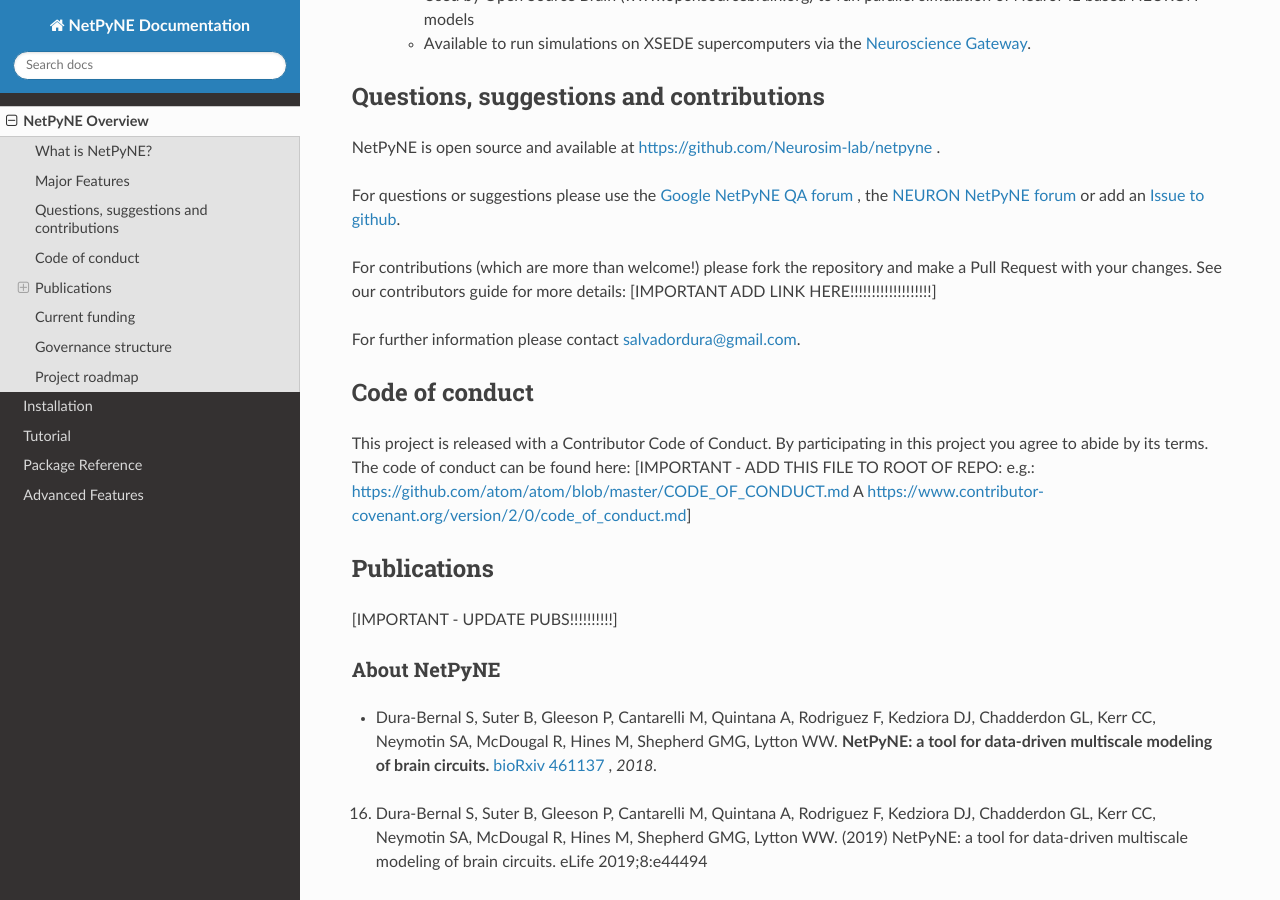
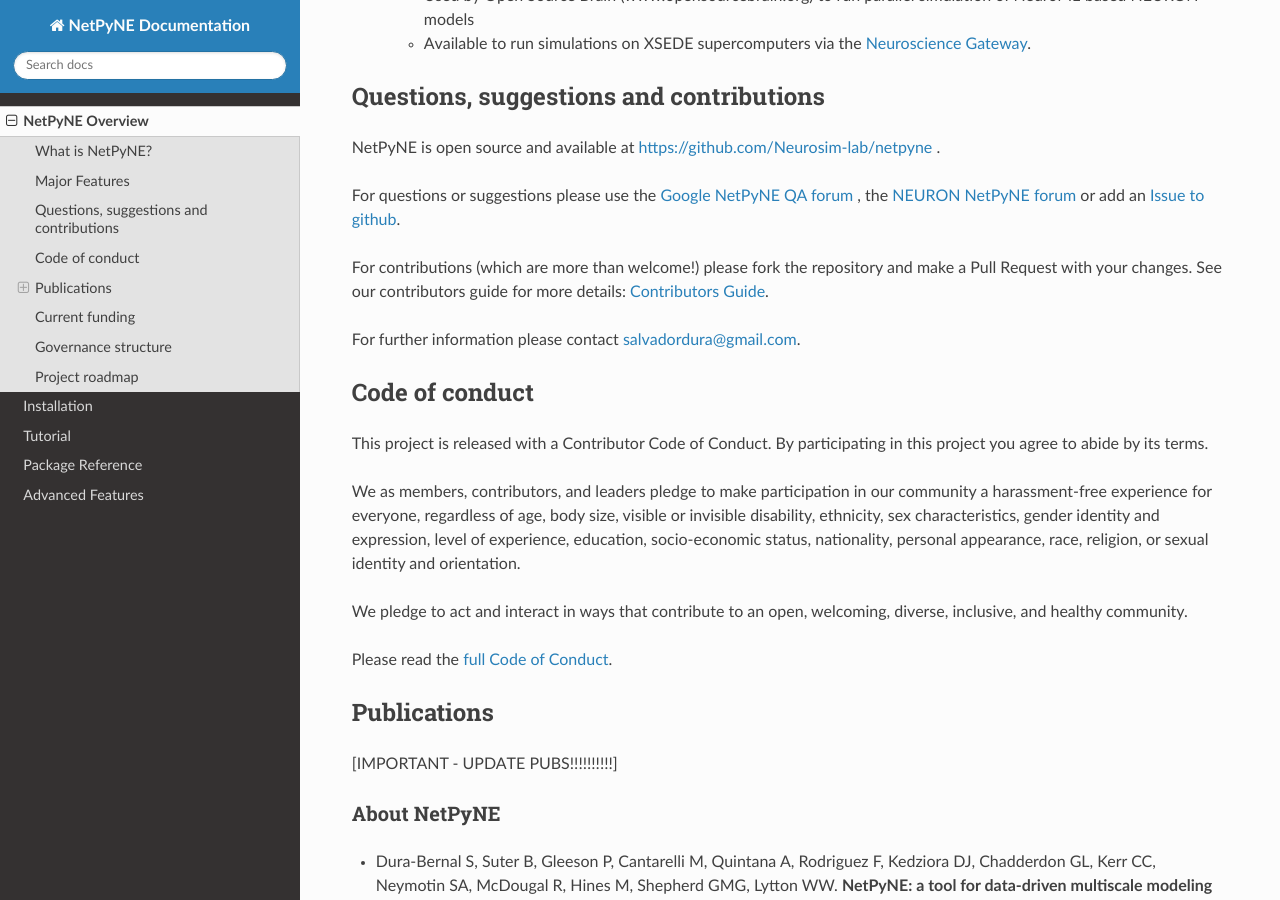
Before and after one commit to suny-downstate-medical-center/netpyne, a Sphinx documentation site: the page built from doc/source/overview.rst, in a window 1280 px wide and 900 px high, scrolled down 2464 px. Built offline with Sphinx 7.4.7 and the Read the Docs theme 2.0.0, drawn with Linux system fonts in a browser that asks for light colours.

Commit message:
updated code of conduct

```diff
--- a/doc/source/overview.rst
+++ b/doc/source/overview.rst
@@ -84,7 +84,7 @@
 
 For questions or suggestions please use the `Google NetPyNE QA forum <https://groups.google.com/forum/#!forum/netpyne-forum>`_ , the `NEURON NetPyNE forum <https://www.neuron.yale.edu/phpBB/viewforum.php?f=45>`_  or add an `Issue to github <https://github.com/Neurosim-lab/netpyne/issues>`_.
 
-For contributions (which are more than welcome!) please fork the repository and make a Pull Request with your changes. See our contributors guide for more details: [IMPORTANT ADD LINK HERE!!!!!!!!!!!!!!!!!!!]
+For contributions (which are more than welcome!) please fork the repository and make a Pull Request with your changes. See our contributors guide for more details: `Contributors Guide <https://github.com/Neurosim-lab/netpyne/blob/development/CONTRIBUTING.md>`_.
 
 For further information please contact salvadordura@gmail.com.
 
@@ -92,7 +92,13 @@
 Code of conduct
 ---------------------
 
-This project is released with a Contributor Code of Conduct. By participating in this project you agree to abide by its terms. The code of conduct can be found here: [IMPORTANT - ADD THIS FILE TO ROOT OF REPO: e.g.: https://github.com/atom/atom/blob/master/CODE_OF_CONDUCT.md A https://www.contributor-covenant.org/version/2/0/code_of_conduct.md]
+This project is released with a Contributor Code of Conduct. By participating in this project you agree to abide by its terms.
+
+We as members, contributors, and leaders pledge to make participation in our community a harassment-free experience for everyone, regardless of age, body size, visible or invisible disability, ethnicity, sex characteristics, gender identity and expression, level of experience, education, socio-economic status, nationality, personal appearance, race, religion, or sexual identity and orientation.
+
+We pledge to act and interact in ways that contribute to an open, welcoming, diverse, inclusive, and healthy community.
+
+Please read the `full Code of Conduct <https://github.com/Neurosim-lab/netpyne/blob/development/CODE_OF_CONDUCT.md>`_.
 
 
 Publications
```
Also changed, not shown: CODE_OF_CONDUCT.md (+1 -1 lines).
